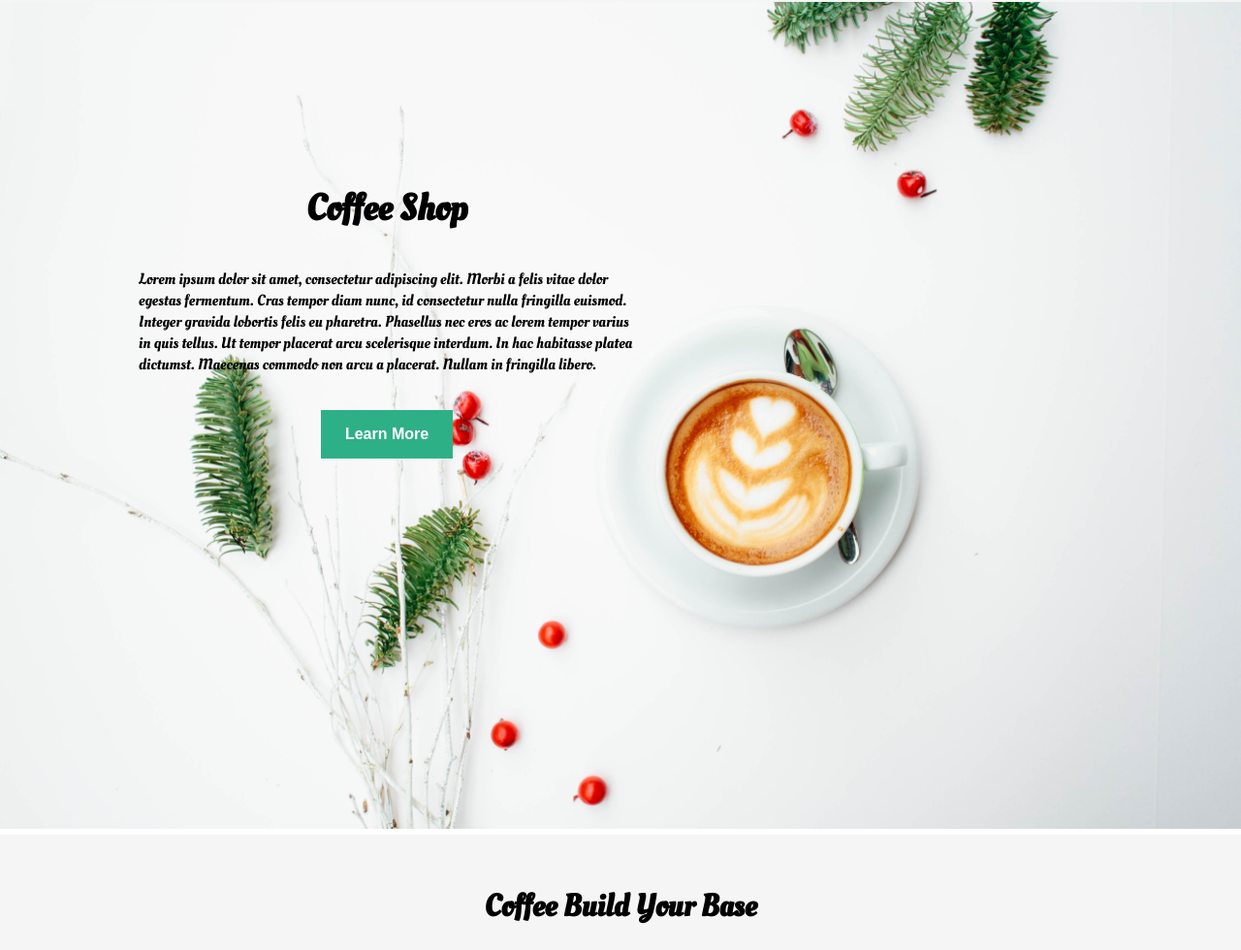
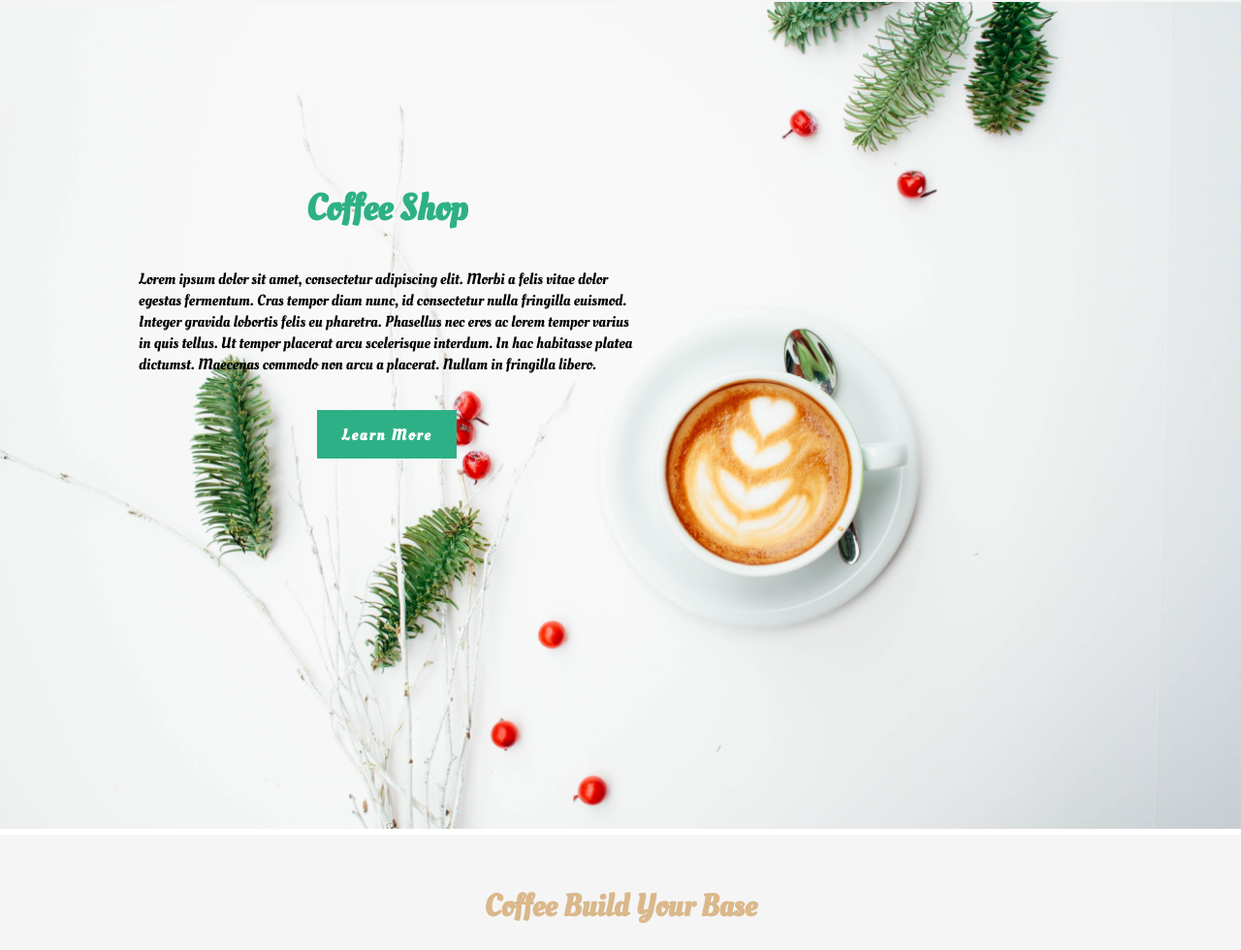
Before and after one commit to KenImade/restaurant-page, a website built with webpack: page dist/index.html in a window 1280 px wide. Shown: the part 88-1068 px from the top of the page at 97% size. Built offline with nearby package versions, Linux system fonts and the light colour scheme; grey boxes are pictures that could not be loaded.

Commit message:
changed font style and text color

```diff
--- a/src/style.css
+++ b/src/style.css
@@ -86,6 +86,7 @@ header {
 .first-section .card .title {
     font-weight: 600;
     font-size: 38px;
+    color: #2EB086;
 }
 
 .card button {
@@ -100,6 +101,8 @@ header {
     display: inline-block;
     font-size: 16px;
     font-weight: 600;
+    font-family: 'Oleo Script', cursive;
+    letter-spacing: 2px;
 }
 
 .first-section h2.title {
@@ -126,6 +129,7 @@ header {
 .second-section-title {
     font-weight: 800;
     font-size: 32px;
+    color: #DAB88B;
 }
 
 .card-section .info-card {
```
